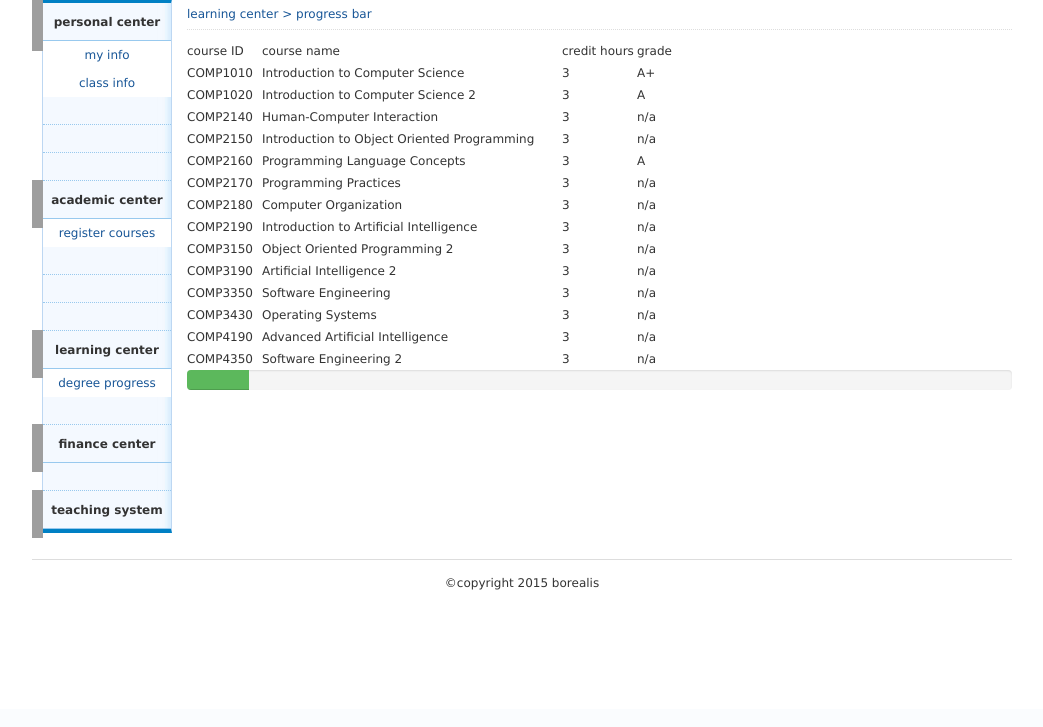
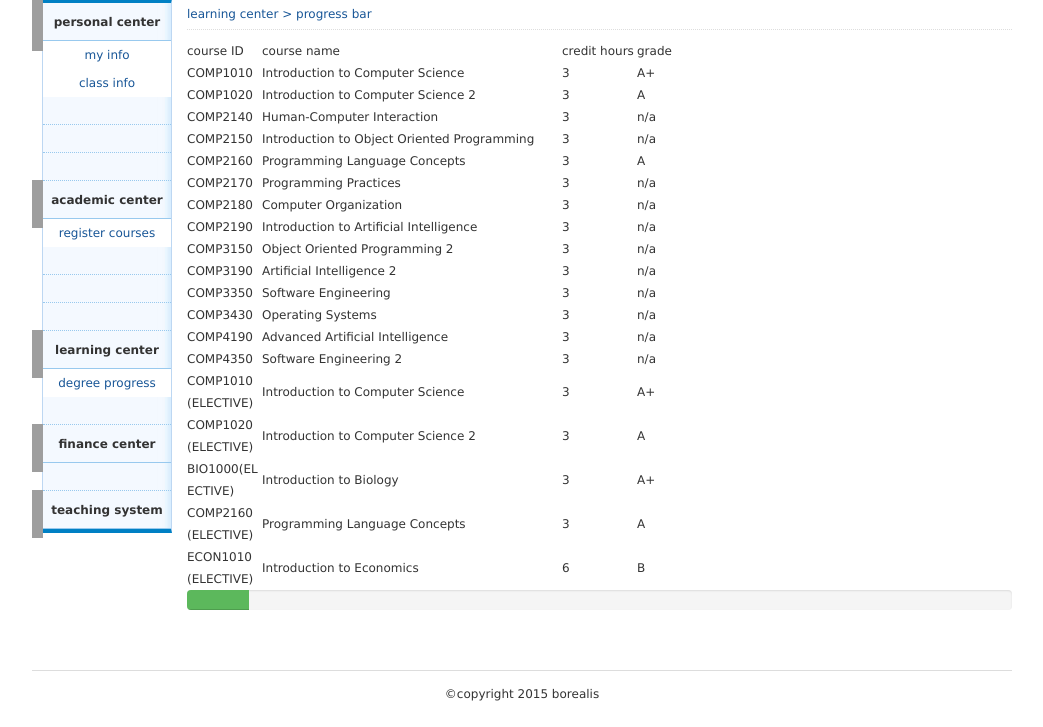
Before and after one commit to ummananf/Borealis, a Java web app: page /Web/WebContent/pages/progressBar.jsp in a window 1280 px wide. Shown: the part 91-818 px from the top of the page, without its empty margins (118-1161 px from the left). Before the commit the page ends 681 px from the top, so only its background shows below. Run offline with Tomcat 11, a stand-in JSP engine, Linux system fonts and the light colour scheme; some libraries are stand-ins or nearby versions; grey boxes are pictures that could not be loaded.

Commit message:
progressBar update. not 100% yet

```diff
--- a/Web/WebContent/pages/progressBar.jsp
+++ b/Web/WebContent/pages/progressBar.jsp
@@ -45,13 +45,14 @@
 	    {"degName":"B. Sc. Computer Science (Major)", "crHrs":"120"}
 	];
 	var coursesTaken = [
-	    {"cID":"COMP1010", "grade":"A+", "crHrs":3},
-	    {"cID":"COMP1020", "grade":"A", "crHrs":3},
-	    {"cID":"BIO1000", "grade":"A+", "crHrs":3},
-	    {"cID":"COMP2160","grade":"A", "crHrs":3},
-	    {"cID":"ECON1010","grade":"B", "crHrs":6}
+	    {"cID":"COMP1010", "cName":"Introduction to Computer Science", "grade":"A+", "crHrs":3},
+	    {"cID":"COMP1020", "cName":"Introduction to Computer Science 2", "grade":"A", "crHrs":3},
+	    {"cID":"BIO1000", "cName":"Introduction to Biology", "grade":"A+", "crHrs":3},
+	    {"cID":"COMP2160", "cName":"Programming Language Concepts", "grade":"A", "crHrs":3},
+	    {"cID":"ECON1010", "cName":"Introduction to Economics", "grade":"B", "crHrs":6}
 	];
 	var crHrsComplete = 0;
+	var crHrsDegree = 0;
 
 	$(document).ready(function()
 	{
@@ -85,6 +86,7 @@
 			$(degCourses).each(function(i, course)
 			{
 				var courseGrade = "n/a";
+				crHrsDegree += 3;
 
 				// print the course. look for course in courseTaken, if found,
 				// print the grade and increment crHrsComplete by the correct amount.
@@ -107,6 +109,27 @@
 					.append($('<td/>').text(courseGrade));
 			});
 
+			// calculate the number of credit hours available for electives
+			var crHrsElective = degree.crHrs - crHrsDegree;
+
+			// go through courses taken and use them towards the degree
+			// if possible and not already used
+			$(coursesTaken).each(function(i, takenCourse)
+			{
+				// note: need a way to mark if the takenCourse was already used
+				// towards the degree
+				if (crHrsElective > takenCourse.crHrs)
+				{
+					$('<tr/>').appendTo(table)
+						.append($('<td/>').text(takenCourse.cID + "(ELECTIVE)"))
+						.append($('<td/>').text(takenCourse.cName))
+						.append($('<td/>').text(takenCourse.crHrs))
+						.append($('<td/>').text(takenCourse.grade));
+
+					crHrsElective -= takenCourse.crHrs;
+				}
+			});
+
 			// make a progress bar
 			var progressPct = (crHrsComplete / degree.crHrs) * 100;
 			var progressBarDiv = '<div class="progress-bar progress-bar-success" style="width:' + progressPct + '%"/>';
```
